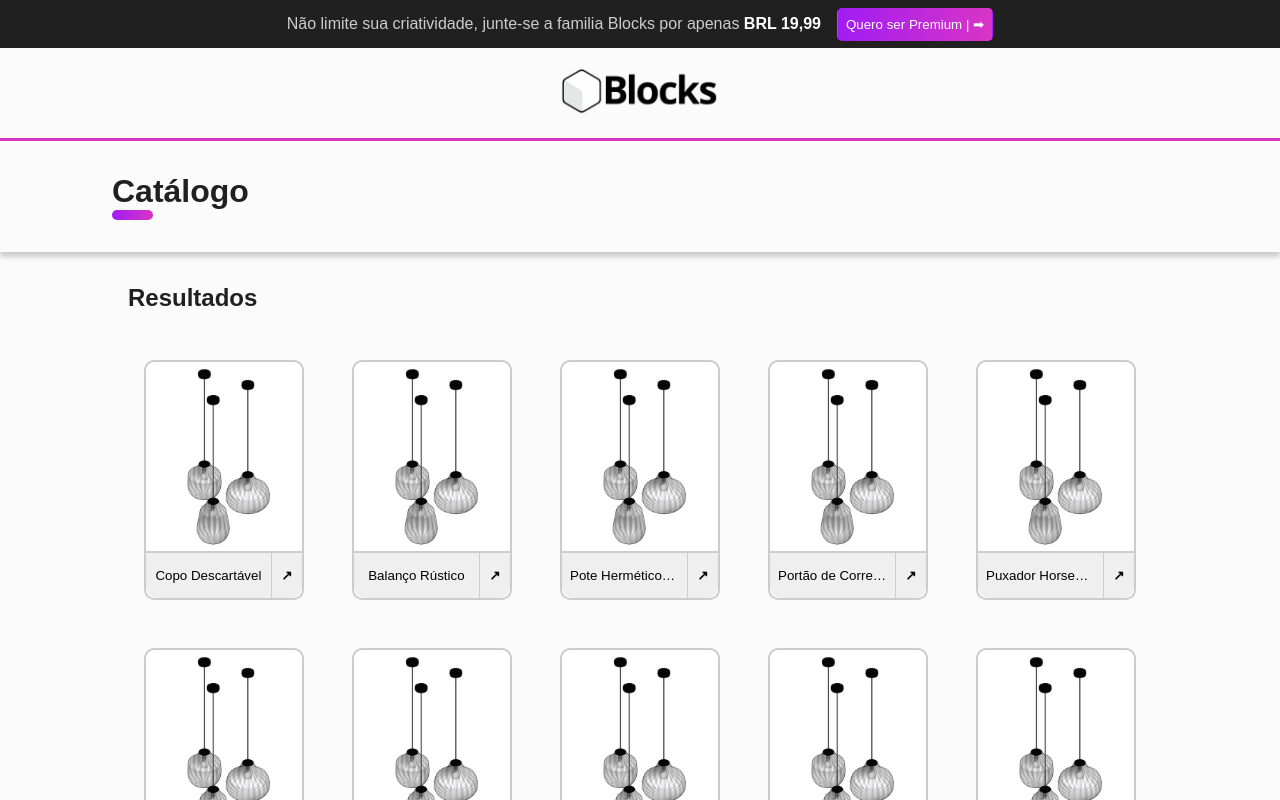
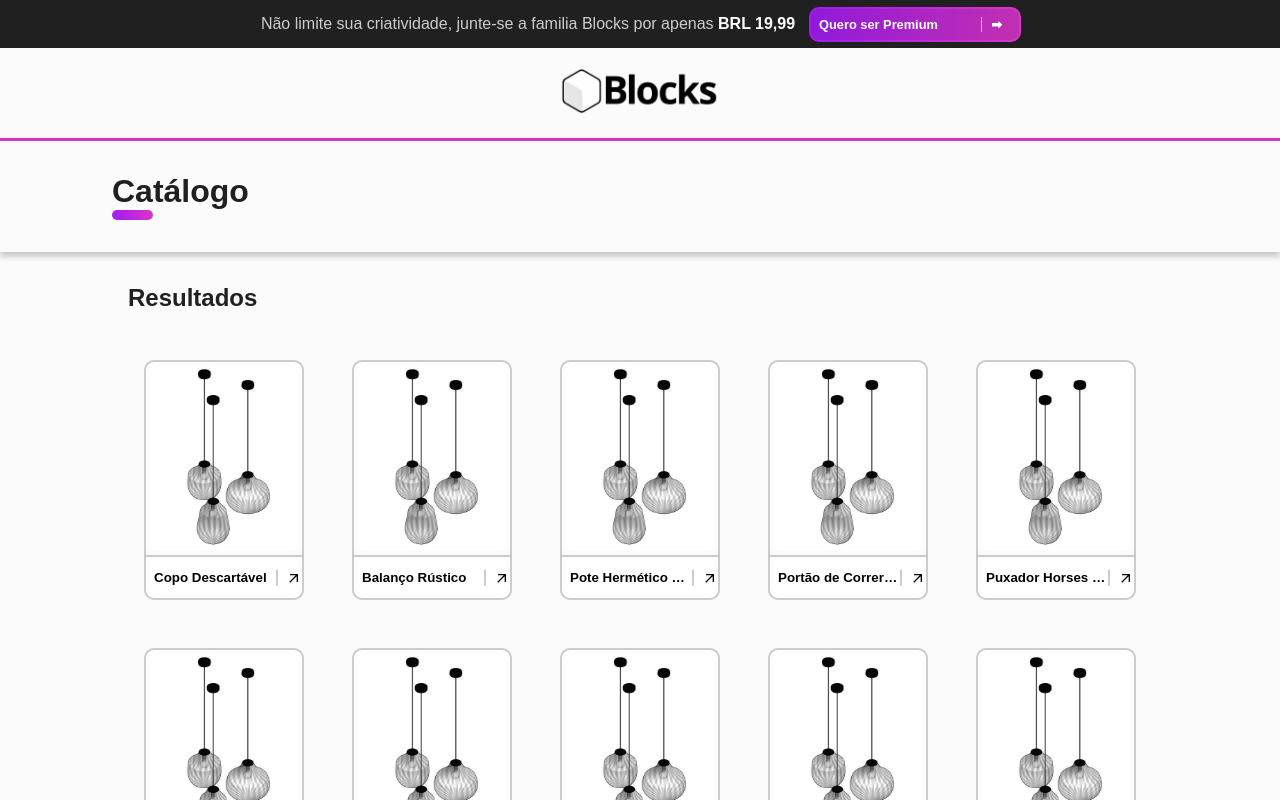
Before and after one commit to GregoryAlmeida/test-blocks, a Next.js app: page / in a window 1280 px wide. Built offline with nearby package versions, Linux system fonts and the light colour scheme.

Commit message:
update button styles

```diff
--- a/src/app/page.module.css
+++ b/src/app/page.module.css
@@ -53,8 +53,6 @@
 }
 
 .div-families div {
-  display: flex;
-  flex-direction: column;
   width: 10rem;
   height: 15rem;
   text-align: center;
@@ -69,40 +67,38 @@
 
 }
 
-.div-families div span {
-  max-width: 100%;
-  height: 20%;
+.button {
+  display: flex;
+  justify-content: space-between;
+  width: 100%;
+  height: 43px;
+  border: none;
+  border-bottom-left-radius: 10px;
+  border-bottom-right-radius: 10px;
+  border-top: 2px solid var(--gray);
   cursor: pointer;
-  border: none;
-  border-top: 2px solid var(--gray);
-  border-bottom-right-radius: 10px;
-  border-bottom-left-radius: 10px;
-  display: flex;
   align-items: center;
-  justify-content: space-between;
+  background-color: var(--white);
 }
 
-.div-families div span button {
-  padding: .5rem;
-  cursor: pointer;
-  height: 100%;
-  white-space: nowrap;
-  overflow: hidden;
-  text-overflow: ellipsis;
-
+.button span {
+  padding-left: .5rem;
 }
 
-.button-1 {
-  width: 80%;
-  border-bottom-left-radius: 10px;
-  border: none;
+.span-familie {
+  flex: 1 1 0%;
+  overflow: hidden;
+  white-space: nowrap;
+  text-overflow: ellipsis;
+  text-align: start;
+  font-weight: bold;
 }
 
-.button-2 {
-  width: 20%;
-  border-bottom-right-radius: 10px;
-  border: none;
-  border-left: 1px solid var(--gray);
+.arrow {
+  border-left: 2px solid var(--gray);
+  display: flex;
+  justify-content: center;
+  align-content: center;
 }
 
 .footer {
--- a/src/app/page.tsx
+++ b/src/app/page.tsx
@@ -58,11 +58,10 @@ export default function HomePage() {
             {data.length === 0 ? <Loading /> :data.map(({id, details}) => (
               <div key={id} >
                 <Image src={FAMILIALOGO} alt={details.description} />
-                <span>
-                  <button className={styles['button-1']} >{details.name}</button>
-                  <button className={styles['button-2']}><strong>↗</strong></button>
-                </span>
-
+                 <button className={styles.button} >
+                  <span className={styles['span-familie']}>{details.name}</span>
+                  <span className={styles.arrow}><svg stroke="currentColor" fill="currentColor" strokeWidth="0" viewBox="0 0 24 24" height="1rem" width="1rem" xmlns="http://www.w3.org/2000/svg"><path fill="none" d="M0 0h24v24H0z"></path><path d="M6 6v2h8.59L5 17.59 6.41 19 16 9.41V18h2V6z"></path></svg></span>
+                </button>
               </div>
             ))}
           </div>
--- a/src/components/premium/premium.module.css
+++ b/src/components/premium/premium.module.css
@@ -18,27 +18,71 @@
   color: var(--white);
 }
 
-.main button {
+.button {
+  /* all: unset;
   color: var(--white);
+  display: flex;
   padding: .5rem;
-  border-radius: 5px;
-  background-image: linear-gradient(to right, var(--grad-right), var(--grad-left));
-  border-image: linear-gradient(to right, var(--grad-right), var(--grad-left));
-  border-width: 1px;
+  border-radius: 8px;
+  align-items: center;
+  justify-content: space-between;
+  cursor: pointer;
+  border-width: 2px;
   border-style: solid;
+  position: relative;
+  background: rgba(0, 0, 0, 0.1);
+  cursor: pointer; */
+  border-width: 2px;
+  border-style: solid;
+  all: unset;
+  display: flex;
+  justify-content: space-between;
+  align-items: center;
+  width: 12rem;
+  position: relative;
+  padding: .5rem;
+  background: #000;
+  color: white;
+  border-radius: 8px;
+  background: rgba(0, 0, 0, 0.1);
   cursor: pointer;
+  font-weight: bold;
+  font-size: .8rem;
+}
+
+
+.button:hover {
+  background: black;
+}
+
+.button::before {
+  content: '';
+  position: absolute;
+  inset: -2px;
+  z-index: -1;
+  background: linear-gradient(to left, #d835c5, #a11cf3);
+  border-radius: 10px;
+
+}
+
+.arrow {
+  border-left: 1px solid var(--gray);
+  text-align: center;
+  width: 30px;
 }
 
 .main .fechar {
   display: none;
-  background-image: linear-gradient(to right, var(--black), var(--black));
+  background: linear-gradient(to right, var(--black), var(--black));
   border: none;
   font-size: 1rem;
+  color: var(--white);
 }
 
 @media (max-width: 40rem) {
   .main .fechar {
     display: block;
+    border: none;
   }
 
   .main {
--- a/src/components/premium/premium.tsx
+++ b/src/components/premium/premium.tsx
@@ -7,7 +7,7 @@ export default function Premium() {
       <p>
         Não limite sua criatividade, junte-se a familia Blocks por apenas <strong>BRL 19,99</strong>
       </p>
-      <button>Quero ser Premium | ➡</button>
+      <button className={styles.button}><span>Quero ser Premium</span> <span className={styles.arrow}>➡</span></button>
     </main>
   )
 }
```
